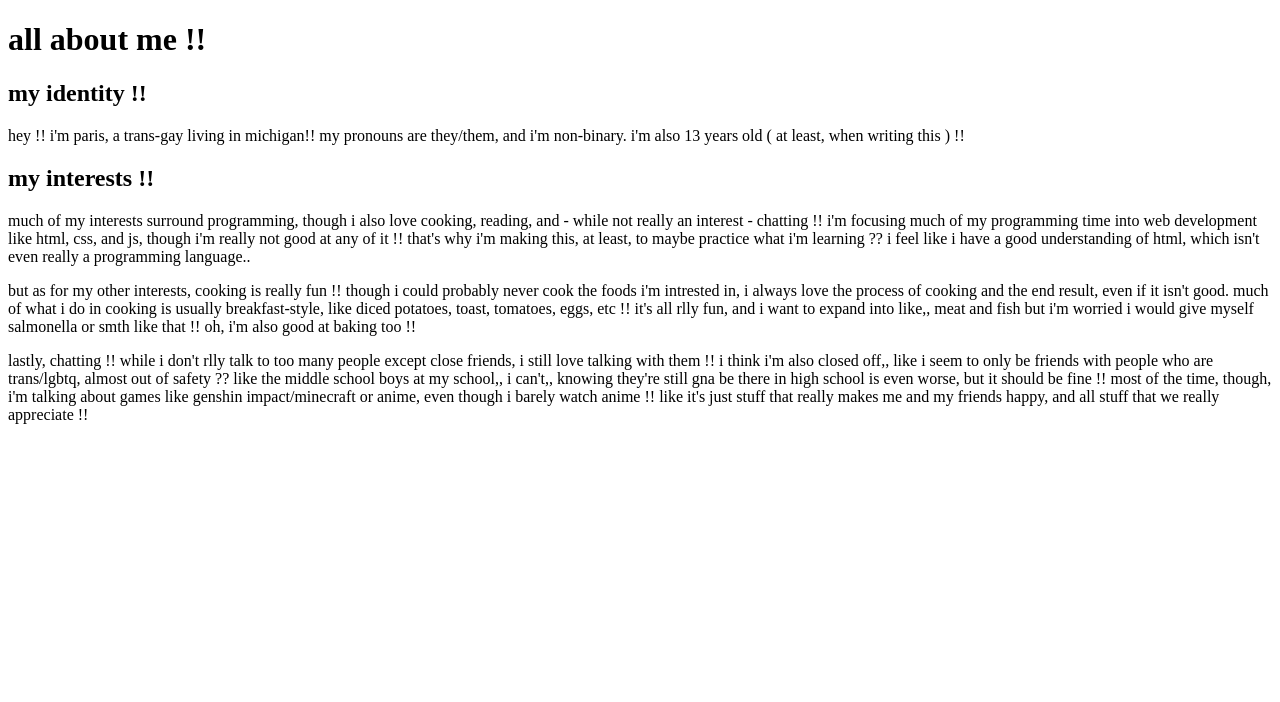
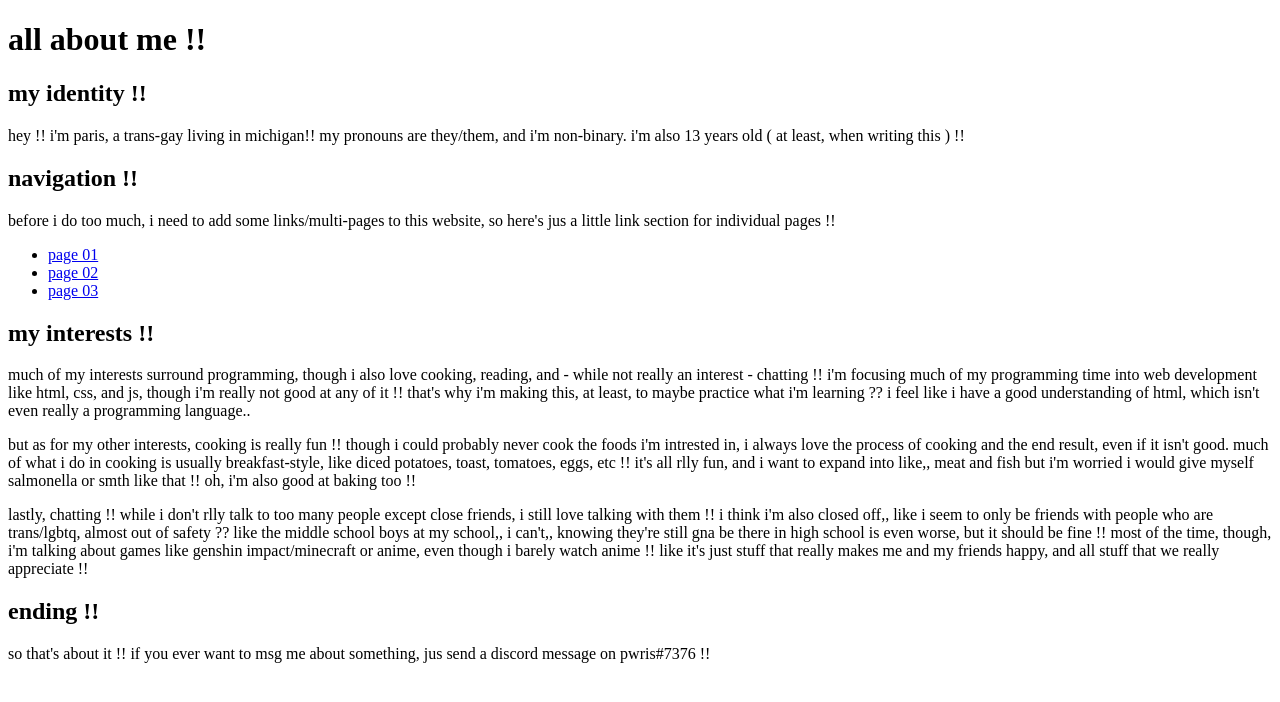
Before and after one commit to heypwris/web-sandbox, a plain HTML site: page index.html in a window 1280 px wide. Drawn offline with Linux system fonts and the light colour scheme.

Commit message:
More pages !!

```diff
--- a/index.html
+++ b/index.html
@@ -12,6 +12,17 @@
             <h2>my identity !!</h2>
             <p>hey !! i'm paris, a trans-gay living in michigan!! my pronouns are they/them, and i'm non-binary. i'm also 13 years old ( at least, when writing this ) !!</p>
         </section>
+
+        <h2>navigation !!</h2>
+        <p>before i do too much, i need to add some links/multi-pages to this website, so here's jus a little link section for individual pages !!</p>
+        <nav>
+            <ul>
+                <li><a href="sub-pages/page01.html">page 01</a></li>
+                <li><a href="sub-pages/page02.html">page 02</a></li>
+                <li><a href="sub-pages/page03.html">page 03</a></li>
+            </ul>
+
+        </nav>
 
         <section>
             <h2>my interests !!</h2>
@@ -31,5 +42,10 @@
                 <p>lastly, chatting !! while i don't rlly talk to too many people except close friends, i still love talking with them !! i think i'm also closed off,, like i seem to only be friends with people who are trans/lgbtq, almost out of safety ?? like the middle school boys at my school,, i can't,, knowing they're still gna be there in high school is even worse, but it should be fine !! most of the time, though, i'm talking about games like genshin impact/minecraft or anime, even though i barely watch anime !! like it's just stuff that really makes me and my friends happy, and all stuff that we really appreciate !!</p>
             </article>
         </section>
+
+        <footer>
+            <h2>ending !!</h2>
+            <p>so that's about it !! if you ever want to msg me about something, jus send a discord message on pwris#7376 !!</p>
+        </footer>
     </body>
 </html>
```
Also changed, not shown: sub-pages/page01.html (added, +10 -0 lines), sub-pages/page02.html (added, +10 -0 lines), sub-pages/page03.html (added, +10 -0 lines).
